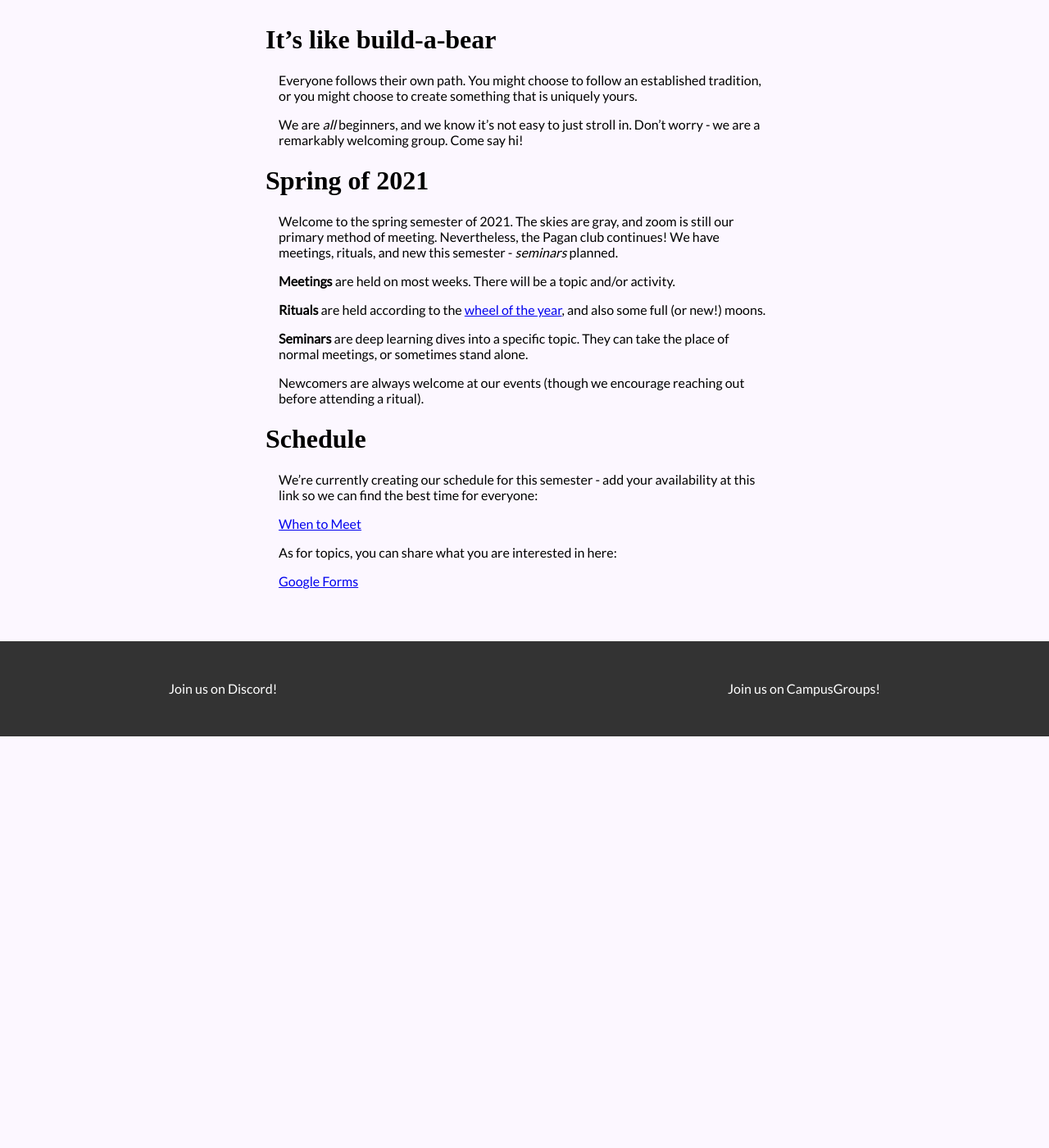
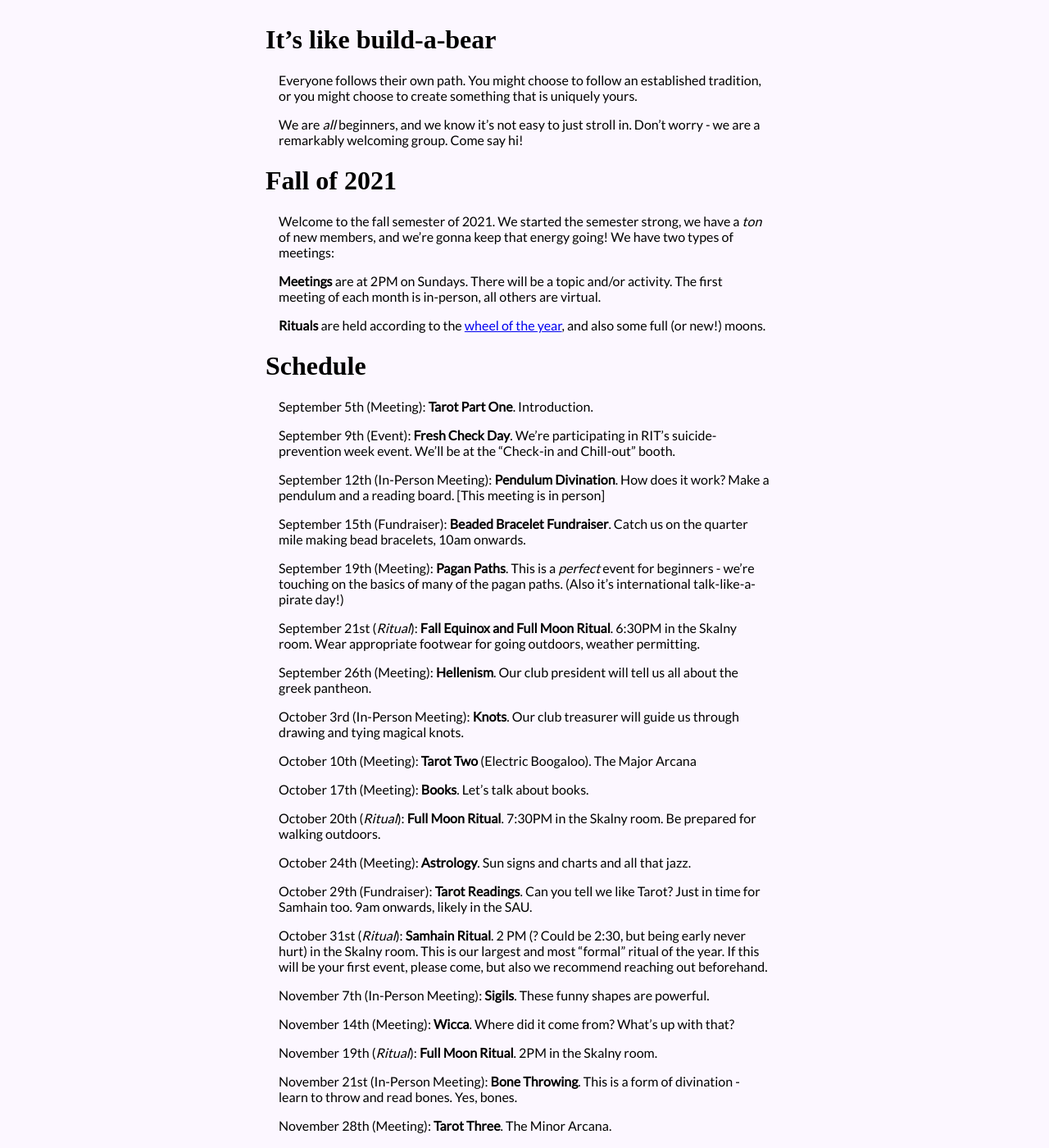
Before and after one commit to ritpagans/ritpagans.com, a Jekyll site: the page built from index.md, in a window 1280 px wide and 1400 px high, scrolled down 405 px. Shown: the whole window at 82% size. Built offline with Jekyll 4.4.1, drawn with Linux system fonts in a browser that asks for light colours; some web fonts are replaced; before the commit the page ends 1303 px from its top, so only the background shows below that; some of the changed text lies outside the part shown.

Commit message:
Ammend for Fall 2021 schedule

```diff
--- a/index.md
+++ b/index.md
@@ -9,24 +9,52 @@ Everyone follows their own path. You might choose to follow an established tradi
 
 We are *all* beginners, and we know it's not easy to just stroll in. Don't worry - we are a remarkably welcoming group. Come say hi!
 
-# Spring of 2021
+# Fall of 2021
 
-Welcome to the spring semester of 2021. The skies are gray, and zoom is still our primary method of meeting. Nevertheless, the Pagan club continues! We have meetings, rituals, and new this semester - *seminars* planned.
+Welcome to the fall semester of 2021. We started the semester strong, we have a *ton* of new members, and we're gonna keep that energy going! We have two types of meetings:
 
-**Meetings** are held on most weeks. There will be a topic and/or activity.
+**Meetings** are at 2PM on Sundays. There will be a topic and/or activity. The first meeting of each month is in-person, all others are virtual.
 
 **Rituals** are held according to the [wheel of the year](https://en.wikipedia.org/wiki/Wheel_of_the_Year), and also some full (or new!) moons.
 
-**Seminars** are deep learning dives into a specific topic. They can take the place of normal meetings, or sometimes stand alone.
-
-Newcomers are always welcome at our events (though we encourage reaching out before attending a ritual).
-
 # Schedule
 
-We're currently creating our schedule for this semester - add your availability at this link so we can find the best time for everyone:
+September 5th (Meeting): **Tarot Part One**. Introduction.
 
-[When to Meet](https://www.when2meet.com/?10765438-5klQG)
+September 9th (Event): **Fresh Check Day**. We're participating in RIT's suicide-prevention week event. We'll be at the "Check-in and Chill-out" booth.
 
-As for topics, you can share what you are interested in here:
+September 12th (In-Person Meeting): **Pendulum Divination**. How does it work? Make a pendulum and a reading board. [This meeting is in person]
 
-[Google Forms](https://forms.gle/T7Hk2Lxuq2mSxXZb8)
+September 15th (Fundraiser): **Beaded Bracelet Fundraiser**. Catch us on the quarter mile making bead bracelets, 10am onwards.
+
+September 19th (Meeting): **Pagan Paths**. This is a *perfect* event for beginners - we're touching on the basics of many of the pagan paths. (Also it's international talk-like-a-pirate day!)
+
+September 21st (*Ritual*): **Fall Equinox and Full Moon Ritual**. 6:30PM in the Skalny room. Wear appropriate footwear for going outdoors, weather permitting.
+
+September 26th (Meeting): **Hellenism**. Our club president will tell us all about the greek pantheon.
+
+October 3rd (In-Person Meeting): **Knots**. Our club treasurer will guide us through drawing and tying magical knots.
+
+October 10th (Meeting): **Tarot Two** (Electric Boogaloo). The Major Arcana
+
+October 17th (Meeting): **Books**. Let's talk about books.
+
+October 20th (*Ritual*): **Full Moon Ritual**. 7:30PM in the Skalny room. Be prepared for walking outdoors.
+
+October 24th (Meeting): **Astrology**. Sun signs and charts and all that jazz.
+
+October 29th (Fundraiser): **Tarot Readings**. Can you tell we like Tarot? Just in time for Samhain too. 9am onwards, likely in the SAU.
+
+October 31st (*Ritual*): **Samhain Ritual**. 2 PM (? Could be 2:30, but being early never hurt) in the Skalny room. This is our largest and most "formal" ritual of the year. If this will be your first event, please come, but also we recommend reaching out beforehand.
+
+November 7th (In-Person Meeting): **Sigils**. These funny shapes are powerful.
+
+November 14th (Meeting): **Wicca**. Where did it come from? What's up with that?
+
+November 19th (*Ritual*): **Full Moon Ritual**. 2PM in the Skalny room.
+
+November 21st (In-Person Meeting): **Bone Throwing**. This is a form of divination - learn to throw and read bones. Yes, bones.
+
+November 28th (Meeting): **Tarot Three**. The Minor Arcana.
+
+December 5th (Party?): **December Celebration**. 2PM in the Skalny Room; Discussing Krampus, also an early Yule celebration.
```
